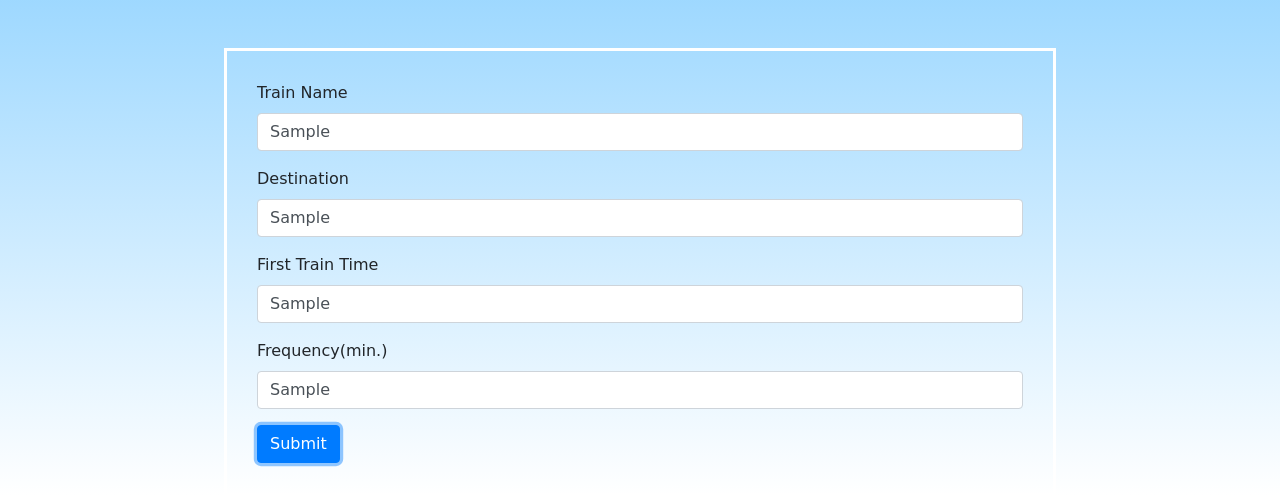
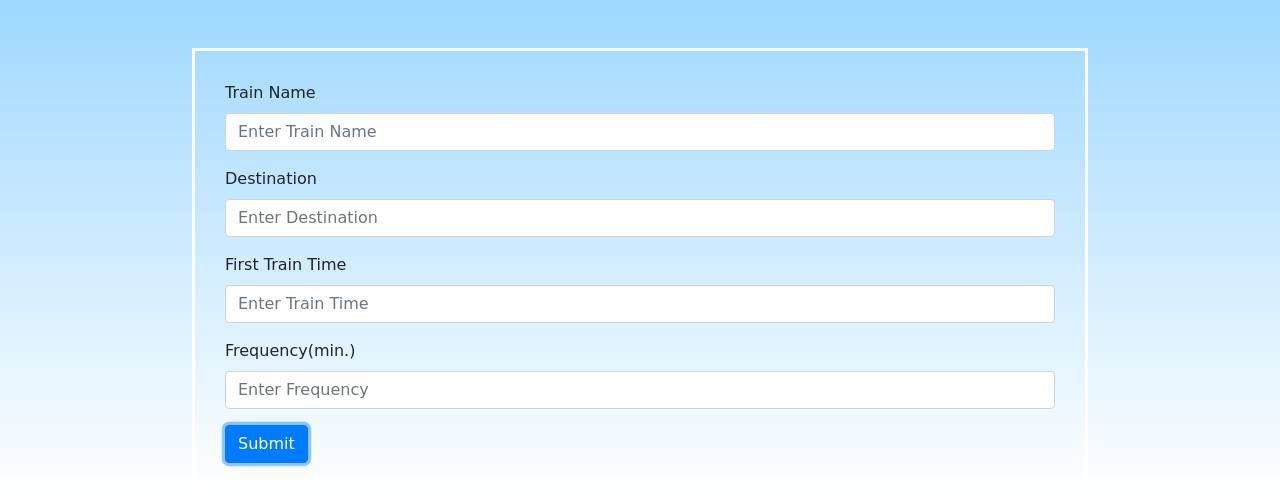
Before and after one commit to jluzadasjr/TrainScheduler, a plain HTML site: page index.html in a window 1280 px wide. Both pictures are taken after typing "Sample", "Sample", "Sample", "Sample" into the empty fields and a click on the button "Submit". Shown: the part 810-1306 px from the top of the page. Drawn offline with nearby package versions, Linux system fonts and the light colour scheme; no server answers; a web font is replaced by a local one.

Commit message:
updated code

```diff
--- a/assets/logic.js
+++ b/assets/logic.js
@@ -60,6 +60,14 @@ $("#submit").on("click", function(){
   });
 };
 
+// Clears text from form
+    $("#train-name").val("");
+    $("#train-destination").val("");
+    $("#train-time").val("");
+    $("#train-frequency").val("");
+
+// Prevents loading a new page
+    return false;
 });
 
 //Firebase event to add train to DB and row in html when user adds a new train
@@ -104,6 +112,10 @@ database.ref().on(
 
     $('#schedule').append(row);
 
-},
+  },
+  // Handle the errors
+    function(errorObject) {
+    console.log("Errors handled: " + errorObject.code);
+          }
 );
 })
--- a/assets/style.css
+++ b/assets/style.css
@@ -26,7 +26,7 @@ form {
     display: block;
     margin-left: auto;
     margin-right: auto;
-    width: 65%;
+    width: 70%;
     padding: 30px;
     font-family: 'ZCOOL KuaiLe', cursive;
 }
```
Also changed, not shown: index.html (indentation only).
